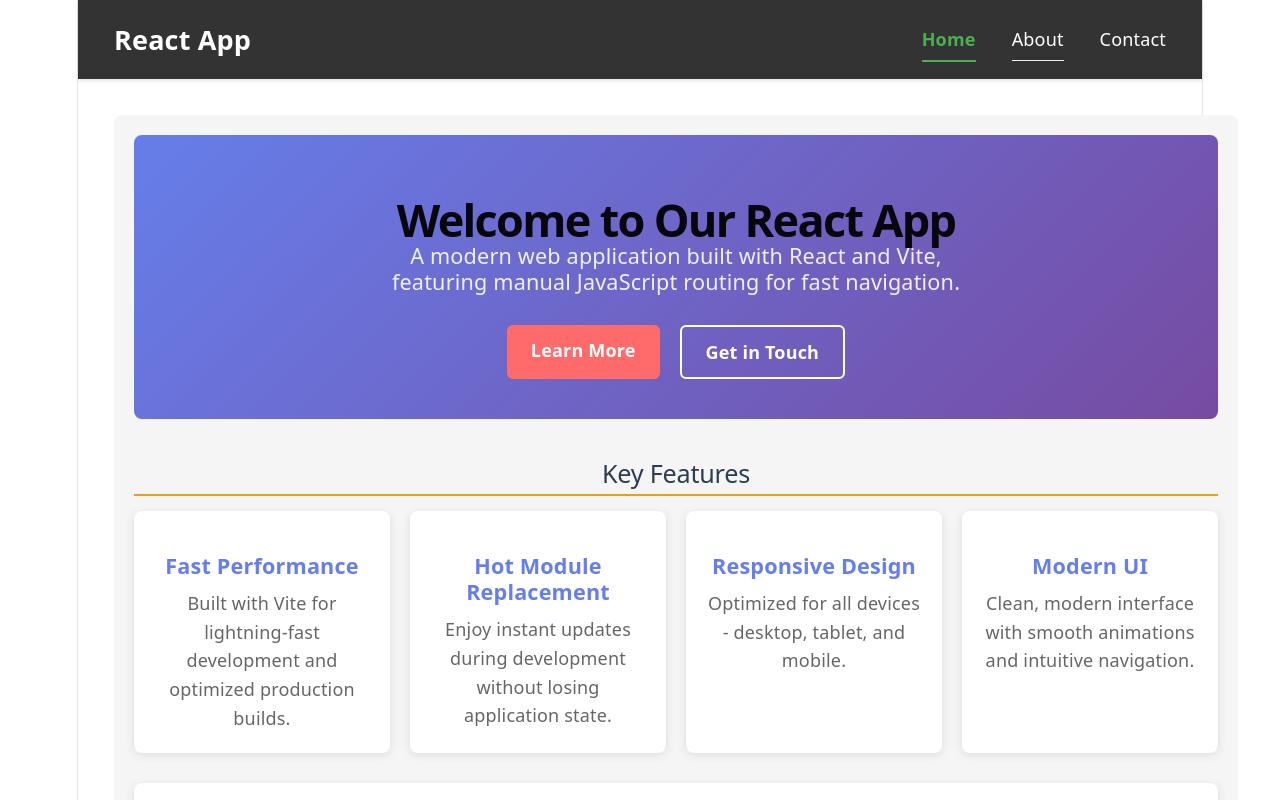
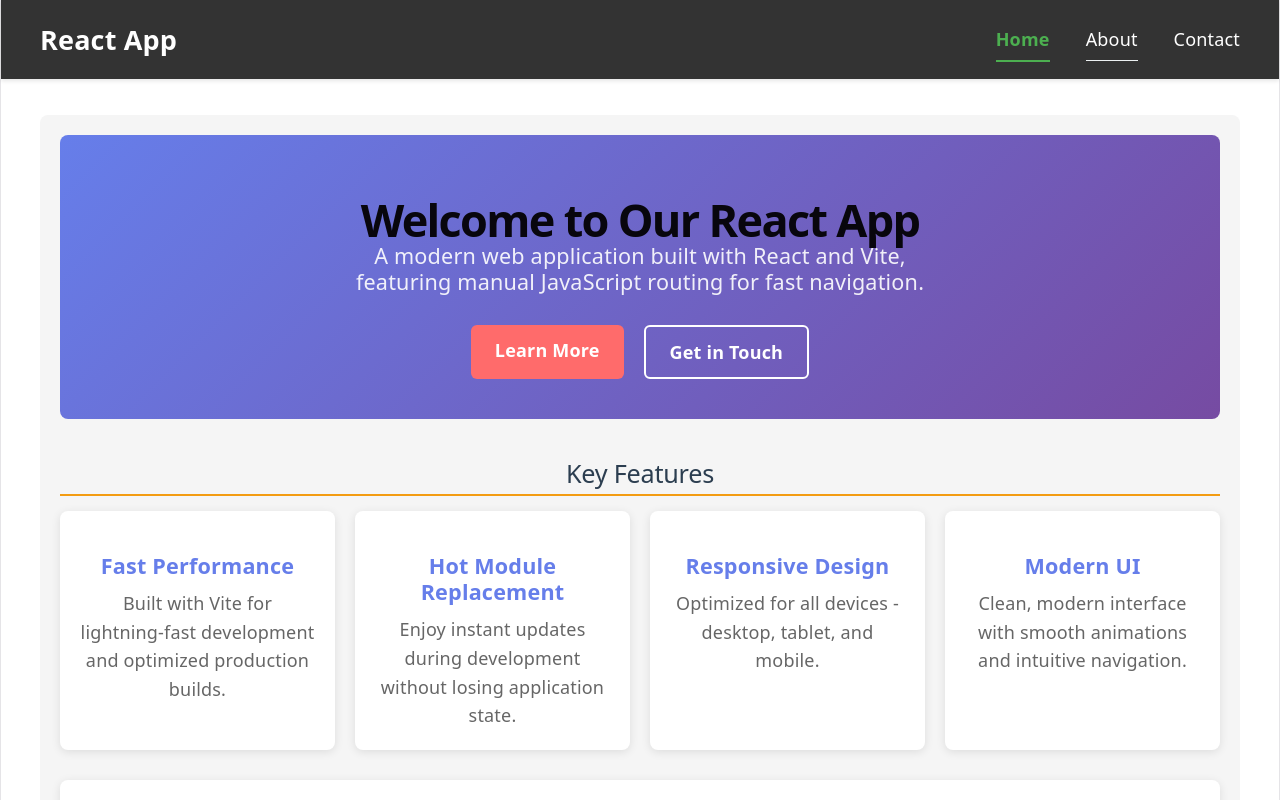
Before and after one commit to pranalipekhale13/first-react--app, a React (Vite) app: page / in a window 1280 px wide. Shown: the top 800 px of the page. Built offline with nearby package versions, Linux system fonts and the light colour scheme.

Commit message:
update page

```diff
--- a/src/about.css
+++ b/src/about.css
@@ -61,7 +61,7 @@ li strong {
   justify-content: space-between;
   align-items: center;
   padding-top: 30px;
-  border-top: 1px solid #ecf0f1;
+
 }
 
 .nav-link {
--- a/src/contact.css
+++ b/src/contact.css
@@ -7,11 +7,17 @@
   margin-top: 100px;
   padding-left: 80px;
 }
+.contact h1 {
+
+  margin-bottom: 40px;
+  color: black;
+
+}
 
 .form {
   display: flex;
   flex-direction: column;
-  width: 300px;
+  width: 100%;
   gap: 12px;
 }
 
--- a/src/index.css
+++ b/src/index.css
@@ -52,10 +52,11 @@
 
 body {
   margin: 0;
+  padding: 0;
 }
 
 #root {
-  width: 1126px;
+
   max-width: 100%;
   margin: 0 auto;
   text-align: center;
```
